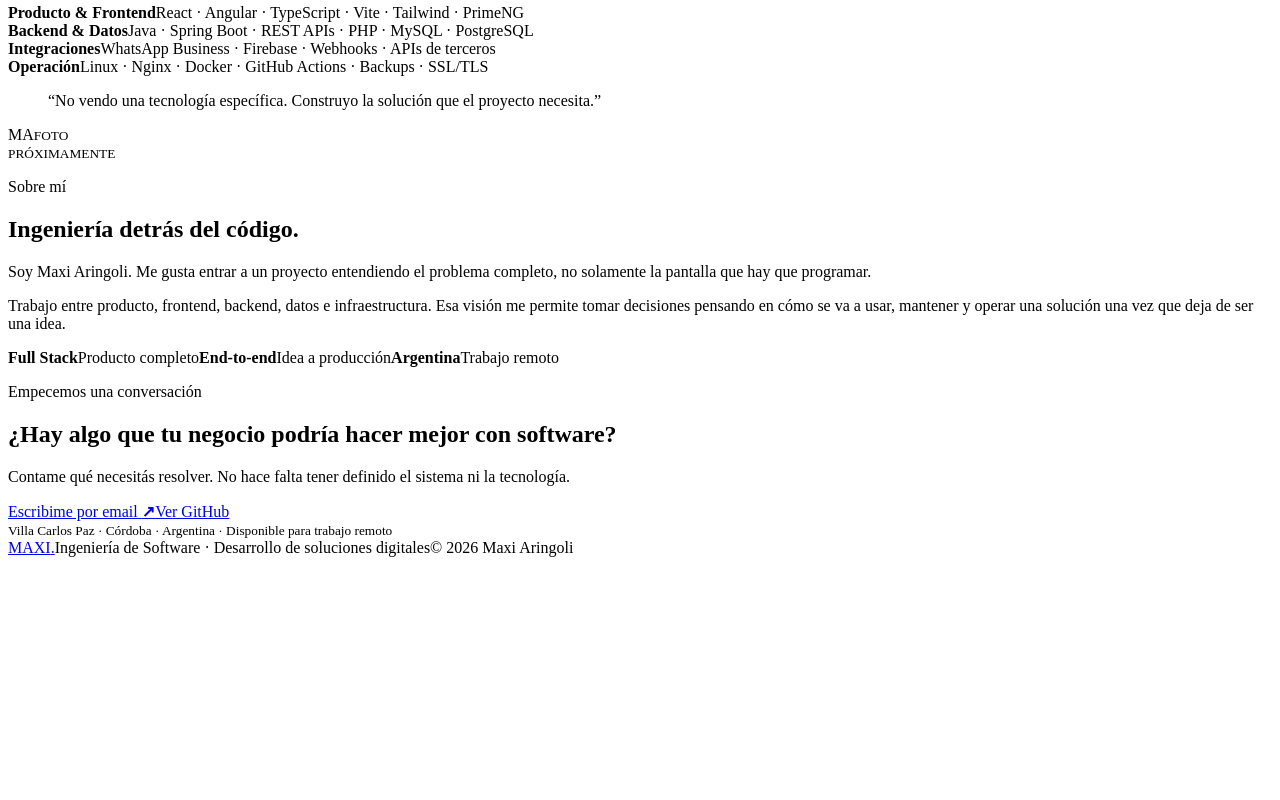
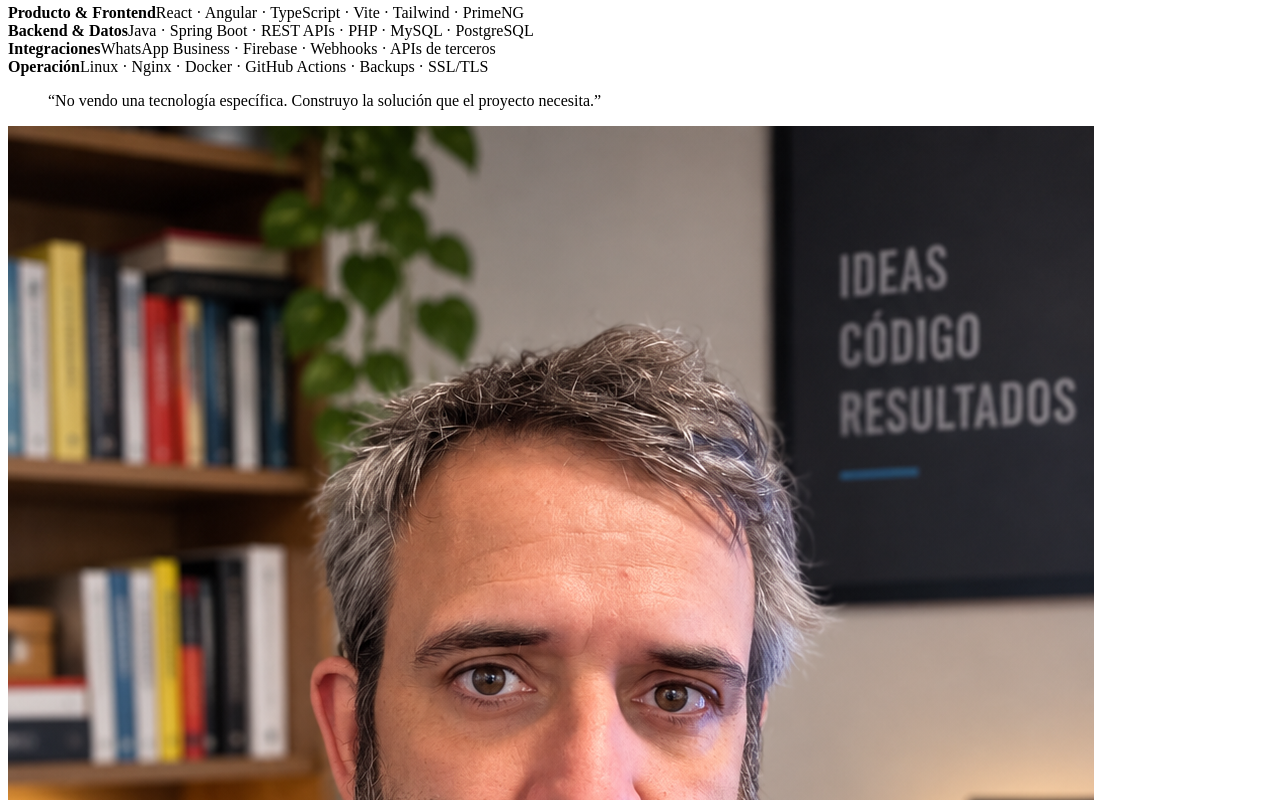
Before and after one commit to MaxiAringoli/maxiaringoli-portfolio, a React (Vite) app: page / in a window 1280 px wide. Shown: the part 2620-3420 px from the top of the page. Before the commit the page ends 3185 px from the top, so only its background shows below. Built offline with nearby package versions, Linux system fonts and the light colour scheme; the HTML template or start-up script is replaced by a standard one.

Commit message:
feat: integrate professional portrait

```diff
--- a/src/App.tsx
+++ b/src/App.tsx
@@ -58,7 +58,7 @@ function App() {
 
         <section className="section technology"><div className="section-heading"><p className="eyebrow">Tecnología</p><h2>El stack se elige después del problema.</h2></div><div className="tech-grid">{techGroups.map(([title,items])=><div className="tech-row" key={title}><strong>{title}</strong><span>{items}</span></div>)}</div><blockquote>“No vendo una tecnología específica. Construyo la solución que el proyecto necesita.”</blockquote></section>
 
-        <section className="section about" id="sobre-mi"><div className="portrait-placeholder"><span>MA</span><small>FOTO<br/>PRÓXIMAMENTE</small></div><div className="about-copy"><p className="eyebrow">Sobre mí</p><h2>Ingeniería detrás del código.</h2><p className="about-lead">Soy Maxi Aringoli. Me gusta entrar a un proyecto entendiendo el problema completo, no solamente la pantalla que hay que programar.</p><p>Trabajo entre producto, frontend, backend, datos e infraestructura. Esa visión me permite tomar decisiones pensando en cómo se va a usar, mantener y operar una solución una vez que deja de ser una idea.</p><div className="about-values"><span><b>Full Stack</b>Producto completo</span><span><b>End-to-end</b>Idea a producción</span><span><b>Argentina</b>Trabajo remoto</span></div></div></section>
+        <section className="section about" id="sobre-mi"><div className="portrait"><img src="/images/maxi-aringoli-portfolio.png" alt="Maxi Aringoli, ingeniero y desarrollador Full Stack" loading="lazy" decoding="async"/><span className="portrait-label">MAXI ARINGOLI<br/><small>INGENIERÍA · SOFTWARE</small></span></div><div className="about-copy"><p className="eyebrow">Sobre mí</p><h2>Ingeniería detrás del código.</h2><p className="about-lead">Soy Maxi Aringoli. Me gusta entrar a un proyecto entendiendo el problema completo, no solamente la pantalla que hay que programar.</p><p>Trabajo entre producto, frontend, backend, datos e infraestructura. Esa visión me permite tomar decisiones pensando en cómo se va a usar, mantener y operar una solución una vez que deja de ser una idea.</p><div className="about-values"><span><b>Full Stack</b>Producto completo</span><span><b>End-to-end</b>Idea a producción</span><span><b>Argentina</b>Trabajo remoto</span></div></div></section>
 
         <section className="contact section-narrow" id="contacto"><p className="eyebrow">Empecemos una conversación</p><h2>¿Hay algo que tu negocio podría hacer <span>mejor con software?</span></h2><p>Contame qué necesitás resolver. No hace falta tener definido el sistema ni la tecnología.</p><div className="contact-actions"><a className="button button-primary" href="mailto:maxiaringoli@gmail.com">Escribime por email <b>↗</b></a><a className="button button-ghost" href="https://github.com/MaxiAringoli" target="_blank" rel="noreferrer">Ver GitHub</a></div><small>Villa Carlos Paz · Córdoba · Argentina · Disponible para trabajo remoto</small></section>
       </main>
```
